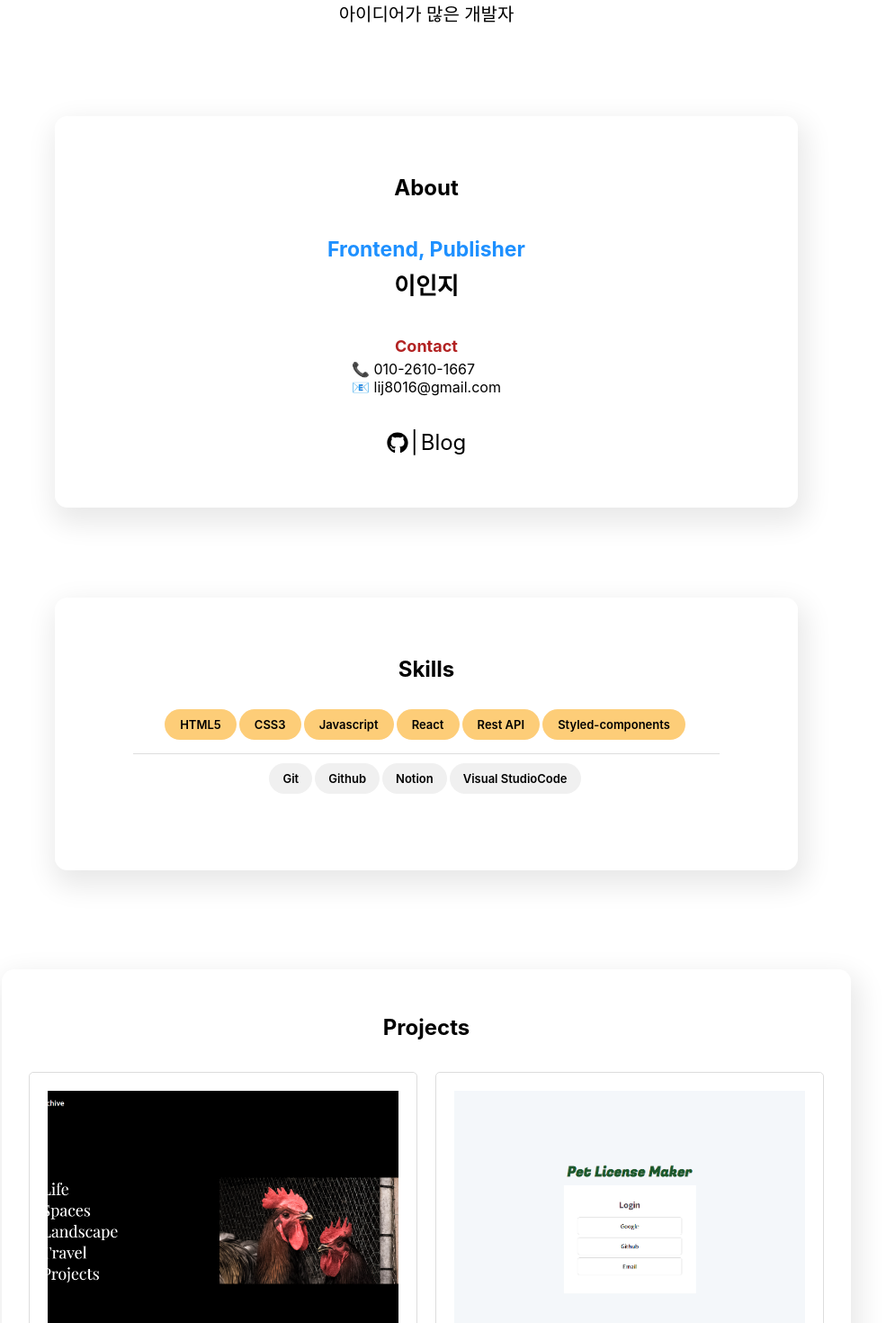
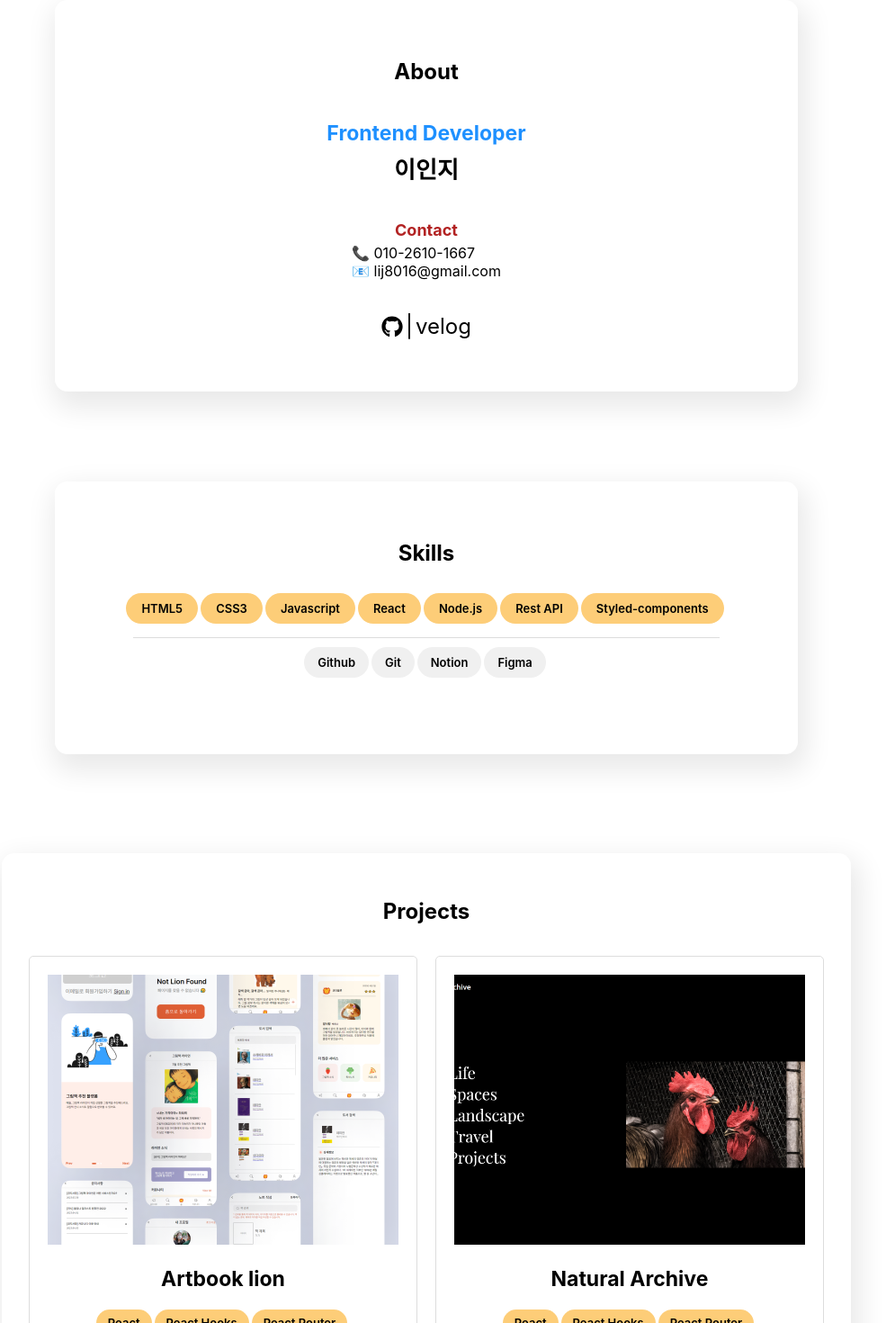
Before and after one commit to injilee/Portfolio, a React (Create React App) app: page / in a window 1280 px wide. Shown: the part 200-1670 px from the top of the page at 90% size, without its empty margins (166-1151 px from the left). Built offline with nearby package versions, Linux system fonts and the light colour scheme; a web font is replaced by a local one.

Commit message:
add : 그림책라이언 프로젝트 추가

```diff
--- a/src/app.jsx
+++ b/src/app.jsx
@@ -9,7 +9,6 @@ import Theme from './components/theme';
 import About from './components/about';
 import Projects from './components/projects';
 import Skills from './components/skills';
-import Perks from './components/perks';
 
 const App = () => {
    const aboutRef = useRef([]);
@@ -55,7 +54,6 @@ const App = () => {
                </S.MenuList>
             </S.Nav>
          </S.Container>
-         <Perks />
          <div ref={aboutRef}>
             <About />
          </div>
--- a/src/components/about.jsx
+++ b/src/components/about.jsx
@@ -15,7 +15,7 @@ const About = () => {
             <Title>About</Title>
             <Description>
                <Contact>
-                  <strong aria-label="직업">Frontend, Publisher</strong>
+                  <strong aria-label="직업">Frontend Developer</strong>
                   <h3 aria-label="이름">이인지</h3>
                   <ContactAddress>
                      <h4>Contact</h4>
@@ -23,12 +23,12 @@ const About = () => {
                      <span aria-label="이메일 주소">📧 lij8016@gmail.com</span>
                   </ContactAddress>
                   <ContactChannel>
-                     <a href="https://github.com/injilee/Portfolio" aria-label="깃허브 링크">
+                     <a href="https://github.com/injilee" aria-label="깃허브로 이동">
                         <FaGithub />
                      </a>
                      <span> | </span>
-                     <a href="https://blog.naver.com/lij8016" aria-label="블로그 링크">
-                        Blog
+                     <a href="https://velog.io/@easy_dev" aria-label="블로그로 이동">
+                        velog
                      </a>
                   </ContactChannel>
                </Contact>
--- a/src/components/perks.jsx
+++ /dev/null
@@ -1,54 +0,0 @@
-import React, { useEffect, useRef, useState } from 'react';
-import styled from 'styled-components';
-
-const P = {
-   Wrapper: styled.div`
-      display: flex;
-      justify-content: center;
-      align-items: center;
-      margin-top: 100px;
-   `,
-   PerksText: styled.p`
-      font-size: 20px;
-      font-weight: 500;
-      color: var(--theme-font-color);
-
-      @media screen and (max-width: 768px) {
-         font-size: 17px;
-      }
-   `,
-};
-const Perks = () => {
-   const text = useRef();
-   const perks = ['꾸준히 성장해나가는', '커뮤니케이션을 즐기는', '아이디어가 많은', '사용자 경험을 중요시하는'];
-   const [count, setCount] = useState(0);
-
-   const callback = () => {
-      let n = count === perks.length - 1 ? 0 : count + 1;
-      setCount(n);
-   };
-
-   useEffect(() => {
-      text.current = callback;
-   });
-
-   useEffect(() => {
-      function tick() {
-         text.current();
-      }
-
-      let id = setInterval(tick, 3000);
-      return () => clearInterval(id);
-   }, [count]);
-
-   return (
-      <P.Wrapper>
-         <P.PerksText ref={text}>
-            {perks[count]}
-            <span> 개발자</span>
-         </P.PerksText>
-      </P.Wrapper>
-   );
-};
-
-export default Perks;
--- a/src/components/skills.jsx
+++ b/src/components/skills.jsx
@@ -18,15 +18,16 @@ const Skills = () => {
                   <li>CSS3</li>
                   <li>Javascript</li>
                   <li>React</li>
+                  <li>Node.js</li>
                   <li>Rest API</li>
                   <li>Styled-components</li>
                </S.SkillList>
                <S.DivisionLine></S.DivisionLine>
                <S.ToolList>
+                  <li>Github</li>
                   <li>Git</li>
-                  <li>Github</li>
                   <li>Notion</li>
-                  <li>Visual StudioCode</li>
+                  <li>Figma</li>
                </S.ToolList>
             </S.SkillContainer>
          </S.SkillMain>
--- a/src/router/data.json
+++ b/src/router/data.json
@@ -2,6 +2,15 @@
    "projectsData": [
       {
          "id": 1,
+         "title": "Artbook lion",
+         "img": "./image/artbook-lion.png",
+         "description": "그림책 추천 플랫폼, 그림책 라이언",
+         "pageUrl": "https://artbook-lion.netlify.app",
+         "githubUrl": "https://github.com/injilee/Artbook-lion",
+         "skill": ["React", "React Hooks", "React Router", "Styled-components", "Firebase", "Redux"]
+      },
+      {
+         "id": 2,
          "title": "Natural Archive",
          "img": "./image/natural-archive.png",
          "description": "'Digglet'의 개인 포트폴리오로 제작한 반응형 웹 사이트.",
@@ -10,7 +19,7 @@
          "skill": ["React", "React Hooks", "React Router", "Styled-components"]
       },
       {
-         "id": 2,
+         "id": 3,
          "title": "Pet license maker",
          "img": "./image/pet-license-maker.png",
          "description": "React를 기반으로 제작한 반려동물등록증을 만들 수 있는 웹 사이트. Firebase로 백엔드 구축. Cloudinary API를 사용해 이미지 업로드 및 카드 이미지 저장 가능.",
@@ -19,7 +28,7 @@
          "skill": ["React", "React Router", "Firebase", "postCSS", "React Hooks"]
       },
       {
-         "id": 3,
+         "id": 4,
          "title": "Mytube",
          "img": "./image/portfolio_mockup.jpg",
          "description": "Youtube 클론 코딩 웹 사이트. React를 기반으로 제작. Youtube API를 사용해 동영상 목록 정렬 및 검색 가능.",
@@ -28,7 +37,7 @@
          "skill": ["React", "postCSS", "Youtube API", "Postman"]
       },
       {
-         "id": 4,
+         "id": 5,
          "title": "Protect the earth",
          "img": "./image/protect-the-earth.png",
          "description": "Vanilla JS를 기반으로 제작한 지구를 지키기 위해 버그를 잡는 게임.",
@@ -37,7 +46,7 @@
          "skill": ["HTML", "CSS", "Javascript"]
       },
       {
-         "id": 5,
+         "id": 6,
          "title": "Mothers Day",
          "img": "./image/mothers-day.png",
          "description": "어버이날 기념으로 제작한 기본적인 갤러리 형식의 웹 사이트.",
```
Also changed, not shown: public/image/artbook-lion.png (added).
